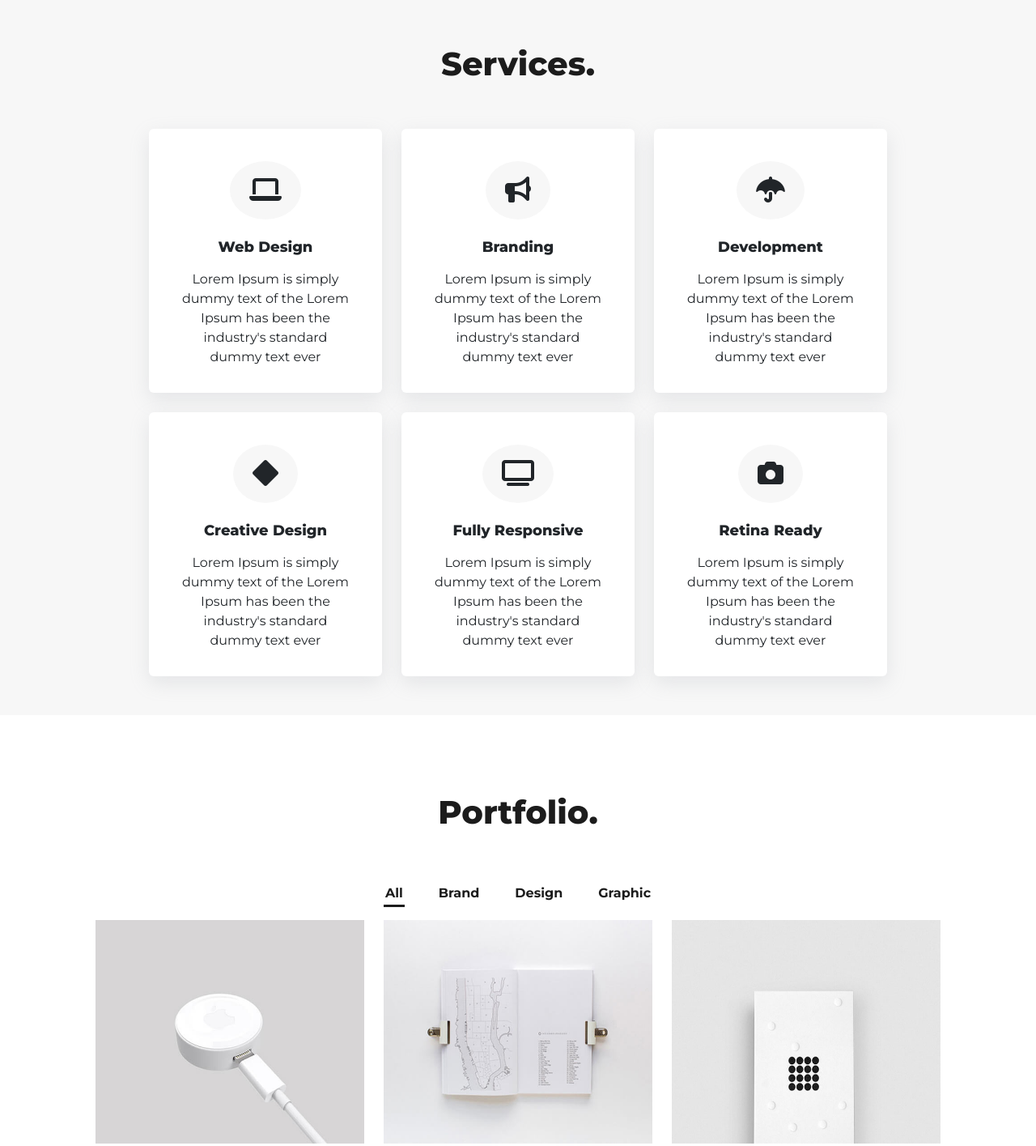
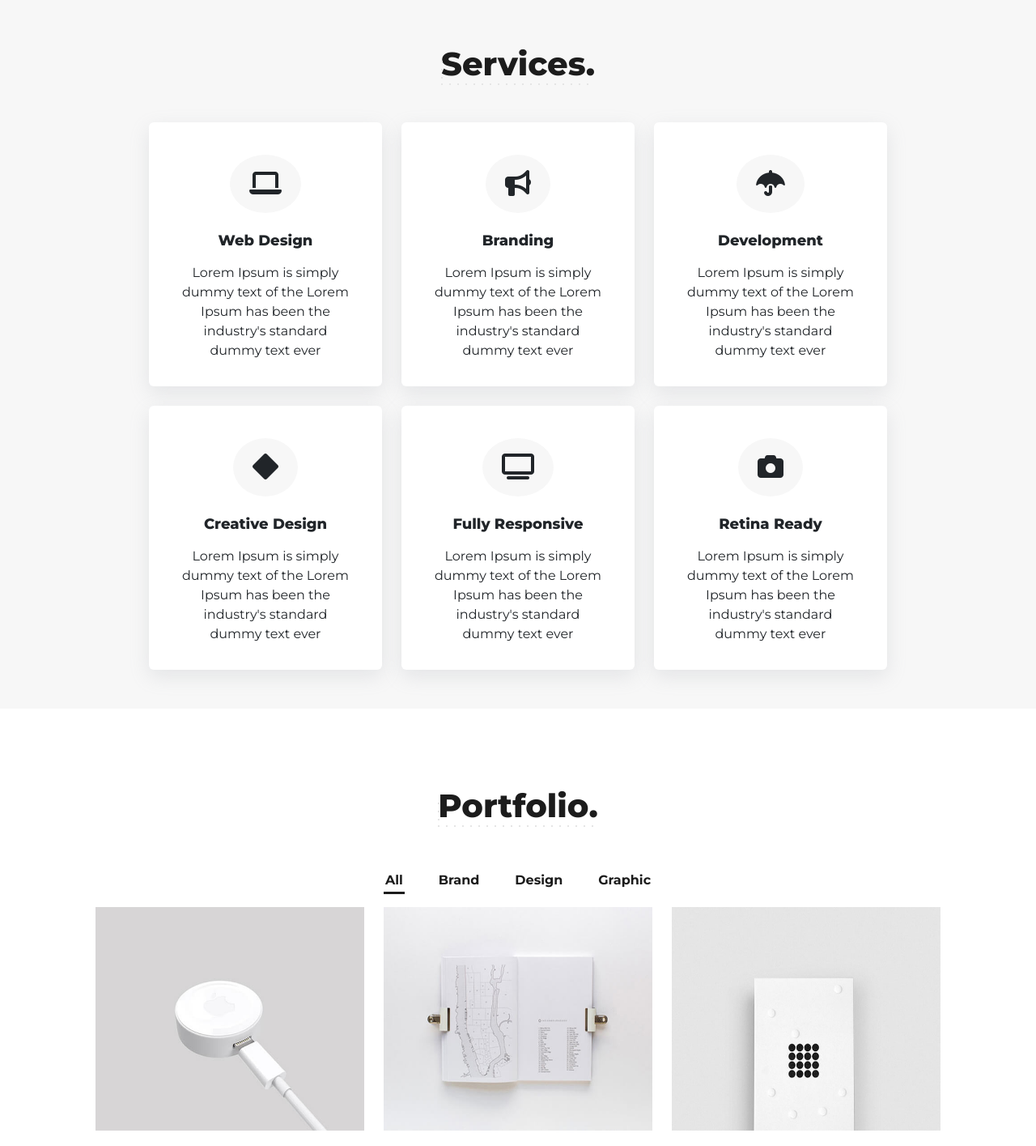
Before and after one commit to OmarKhaled192/Danials, a plain HTML site: page index.html in a window 1280 px wide. Shown: the part 1548-2963 px from the top of the page at 81% size. Drawn offline with nearby package versions, Linux system fonts and the light colour scheme.

Commit message:
new update

```diff
--- a/css/style.css
+++ b/css/style.css
@@ -58,7 +58,29 @@ a {
 .special-title h2 {
   font-weight: 800;
   color: rgb(52, 52, 52);
+  position: relative;
+  width: fit-content;
+  margin: 0 auto;
 }
+.special-title h2::after {
+  content: "";
+  position: absolute;
+  width: 100%;
+  height: 10px;
+  left: 0;
+  top: 100%;
+  background-image: url(../images/dots.png);
+}
+.special-title h2::before {
+  content: "";
+    position: absolute;
+    width: 10px;
+    top: 20px;
+    height: calc(100% - 20px);
+    background-image: url(../images/dots.png);
+}
+
+
 
 @media (max-width:992px) {
   .special-title {
--- a/index.html
+++ b/index.html
@@ -130,8 +130,8 @@
     <!-- start services -->
     <section id="services" class="py-5">
       <div class="container w-75">
-        <div class="special-title">
-          <h2 class="color-main text-center fs-1 py-5">Services.</h2>
+        <div class="special-title py-5">
+          <h2 class="color-main text-center fs-1 ">Services.</h2>
         </div>
         <div class="row g-4 mx-auto">
           <article class="col-12 col-lg-4 ">
@@ -213,8 +213,8 @@
     <!-- start works -->
     <section id="works" class="py-5">
       <div class="container px-lg-5">
-        <div class="special-title">
-          <h2 class="color-main text-center fs-1 py-5">Portfolio.</h2>
+        <div class="special-title py-5">
+          <h2 class="color-main text-center fs-1 ">Portfolio.</h2>
         </div>
         <ul class="nav nav-pills mb-3 d-flex justify-content-center " id="pills-tab" role="tablist">
           <li class="nav-item" role="presentation">
@@ -401,10 +401,9 @@
     <!-- start testimonials -->
     <section id="clients" class="testimonials py-5">
       <div class="container">
-        <div class="special-title">
-          <h2 class="color-main text-center fs-1 py-5">Testimonials.</h2>
+        <div class="special-title py-5">
+          <h2 class="color-main text-center fs-1 ">Testimonials.</h2>
         </div>
-
         <div id="carouselExampleCaptions" class="carousel slide" data-bs-ride="carousel">
           <div class="carousel-indicators">
             <button type="button" data-bs-target="#carouselExampleCaptions" data-bs-slide-to="0" class="active"
@@ -485,8 +484,8 @@
     <!-- start team -->
     <section id="team">
       <div class="container py-5 px-2 px-lg-5">
-        <div class="special-title">
-          <h2 class="color-main text-center fs-1 py-5">Our Team.</h2>
+        <div class="special-title py-5">
+          <h2 class="color-main text-center fs-1 ">Our Team.</h2>
         </div>
         <div class="row">
           <div class="each-card col-lg-4">
@@ -542,9 +541,10 @@
     <!-- start contact us -->
     <section id="contact" class="py-5 px-5 w-75 mx-auto">
       <div class="container py-5 px-4">
-        <div class="special-title">
-          <h2 class="color-main text-center fs-1 py-5">Contact Us.</h2>
+        <div class="special-title py-5">
+          <h2 class="color-main text-center fs-1 ">Contact Us.</h2>
         </div>
+
         <div class="row">
           <div class="each-one col-lg-4 text-center">
             <div class="icon d-flex justify-content-center align-items-center rounded-circle mx-auto my-3">
@@ -580,7 +580,7 @@
           </div>
 
           <div class="col-12 mt-2">
-            <input type="submit" value="Submit" class="btn btn-outline-main-hovered my-3" >
+            <input type="submit" value="Submit" class="btn btn-outline-main-hovered my-3">
           </div>
 
         </form>
```
